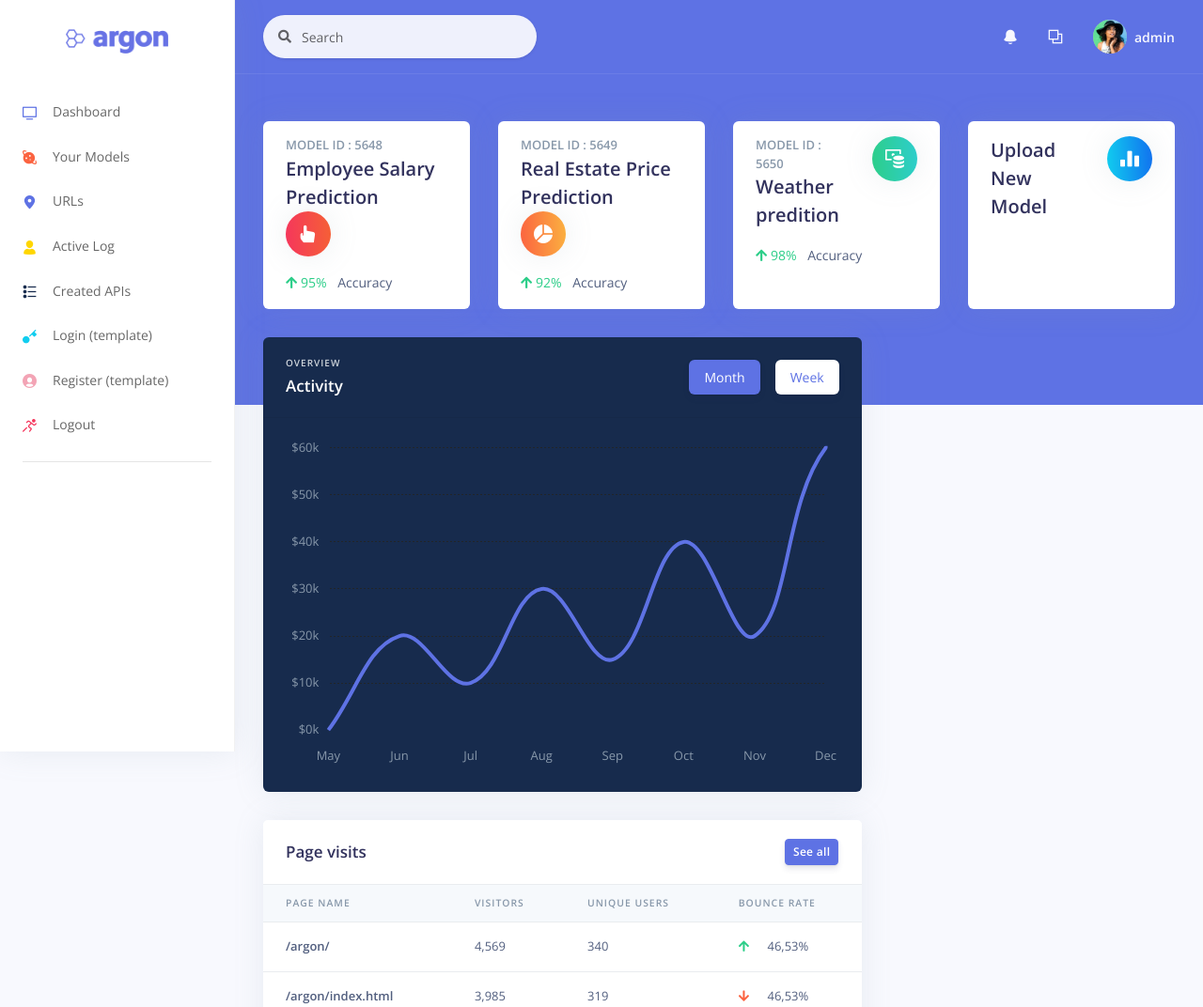
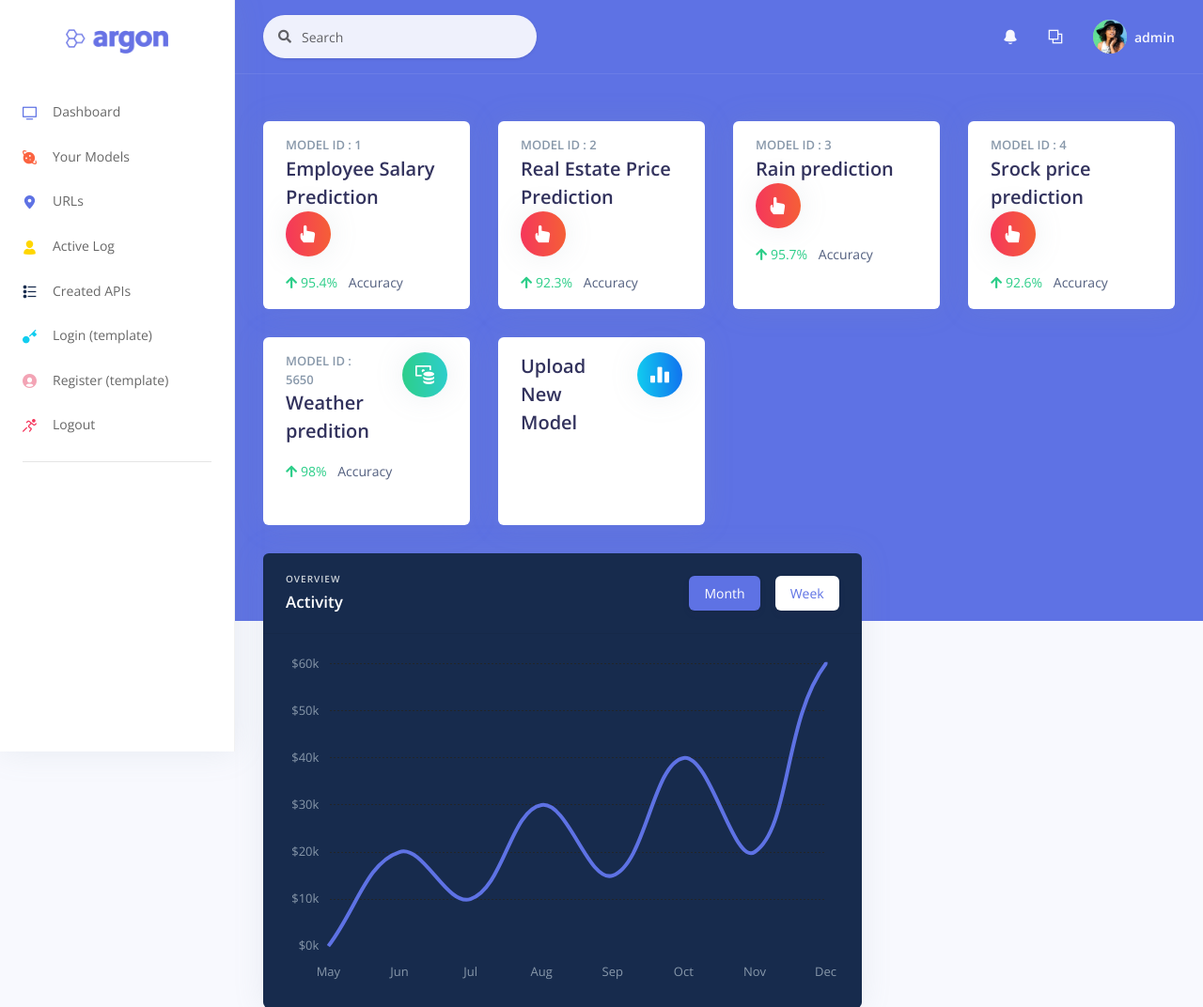
Before and after one commit to mayurgupta-code/instant-model-deploy, a Django app: page / in a window 1280 px wide. Shown: the top 1072 px of the page at 94% size. Run offline with Django 4.2, Linux system fonts and the light colour scheme; a user stored in the database is signed in; data comes from the database, SQL or seed files in the repository; both versions use the stored data as it was after the commit; some libraries are stand-ins or nearby versions.

Commit message:
[ADDED] models to template

```diff
--- a/home/views.py
+++ b/home/views.py
@@ -1,8 +1,14 @@
 from django.shortcuts import render, redirect
 # import login required decorator
 from django.contrib.auth.decorators import login_required
+from .models import MLModel, MLModelInput
 
 # Create your views here.
 @login_required(login_url="/auth/login/")
 def home(request):
-    return render(request, "home/index.html")
+    # get all the models
+    ml_models = MLModel.objects.filter(user=request.user)
+    context = {
+        "ml_models": ml_models
+    }
+    return render(request, "home/index.html", {"data": context})
--- a/templates/home/index.html
+++ b/templates/home/index.html
@@ -29,9 +29,9 @@
           </div> -->
           <!-- Card stats -->
           <div class="row">
-            <div class="col-xl-3 col-md-6">
+            <!-- ModelCard -->
+            <!-- <div class="col-xl-3 col-md-6">
               <div class="card card-stats">
-                <!-- Card body -->
                 <div class="card-body" style="height: 200px;">
                   <div class="row">
                     <div class="col">
@@ -50,29 +50,32 @@
                   </p>
                 </div>
               </div>
-            </div>
+            </div> -->
+
+            {% for model in data.ml_models %}
+            {% comment %} {{model}} {% endcomment %}
             <div class="col-xl-3 col-md-6">
               <div class="card card-stats">
-                <!-- Card body -->
                 <div class="card-body" style="height: 200px;">
                   <div class="row">
                     <div class="col">
-                      <h5 class="card-title text-uppercase text-muted mb-0">Model ID : 5649</h5>
-                      <span class="h2 font-weight-bold mb-0">Real Estate Price Prediction</span>
+                      <h5 class="card-title text-uppercase text-muted mb-0">Model ID : {{ model.id }}</h5>
+                      <span class="h2 font-weight-bold mb-0">{{ model.name }}</span>
                     </div>
                     <div class="col-auto">
-                      <div class="icon icon-shape bg-gradient-orange text-white rounded-circle shadow">
-                        <i class="ni ni-chart-pie-35"></i>
+                      <div class="icon icon-shape bg-gradient-red text-white rounded-circle shadow">
+                        <i class="ni ni-active-40"></i>
                       </div>
                     </div>
                   </div>
                   <p class="mt-3 mb-0 text-sm">
-                    <span class="text-success mr-2"><i class="fa fa-arrow-up"></i> 92%</span>
+                    <span class="text-success mr-2"><i class="fa fa-arrow-up"></i> {{ model.accuracy }}%</span>
                     <span class="text-nowrap">Accuracy</span>
                   </p>
                 </div>
               </div>
             </div>
+            {% endfor %}
             <div class="col-xl-3 col-md-6">
               <div class="card card-stats">
                 <!-- Card body -->
```
Also changed, not shown: db.sqlite3, home/migrations/0003_alter_mlmodel_description.py (added).
